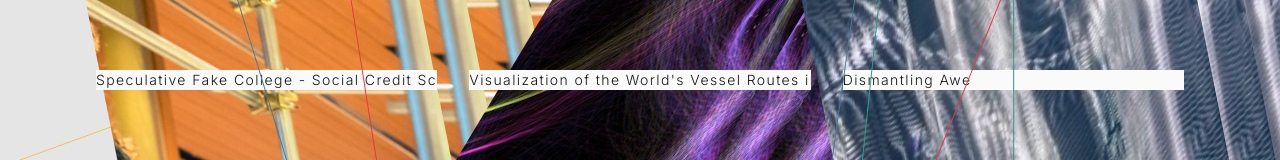
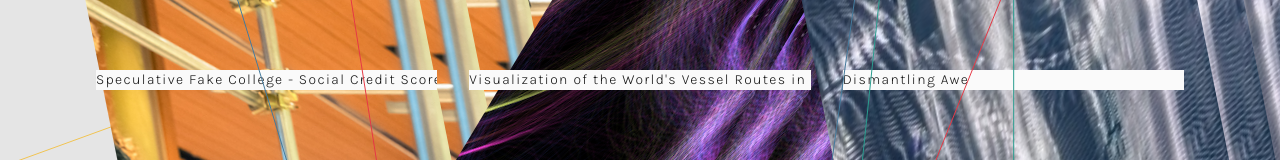
Before and after one commit to wakita-lab/web, a Next.js app: page / in a window 1280 px wide. Shown: the part 417-577 px from the top of the page. Built offline with nearby package versions, Linux system fonts and the light colour scheme.

Commit message:
fix: update font configuration to use Karla and adjust layout styles

```diff
--- a/src/app/layout.tsx
+++ b/src/app/layout.tsx
@@ -1,10 +1,11 @@
 import { Analytics } from '@vercel/analytics/react';
 import type { Metadata } from 'next';
-import { Inter } from 'next/font/google';
+import { Karla } from 'next/font/google';
 import './globals.css';
 import { Header } from '@/components/Header';
 
-const inter = Inter({ subsets: ['latin'], variable: '--font-inter', weight: 'variable' });
+// const inter = Inter({ subsets: ['latin'], variable: '--font-inter', weight: 'variable' });
+const karla = Karla({ subsets: ['latin'], variable: '--font-sans-en', weight: 'variable' });
 
 export const metadata: Metadata = {
   title: 'Akira Wakita Lab.',
@@ -17,8 +18,8 @@ export default function RootLayout({
   children: React.ReactNode;
 }>) {
   return (
-    <html lang="en" className={inter.variable}>
-      <body className="overflow-x-hidden overscroll-none font-inter text-sm font-light tracking-widest">
+    <html lang="en" className={karla.variable}>
+      <body className="overflow-x-hidden overscroll-none font-sans-en text-sm font-light tracking-widest">
         <Header />
         {children}
         <Analytics />
--- a/tailwind.config.ts
+++ b/tailwind.config.ts
@@ -15,8 +15,8 @@ export default {
         '20': 'repeat(20, minmax(0, 1fr))',
       },
       fontFamily: {
-        inter: ['var(--font-inter)', 'Inter', 'sans-serif'],
-        bevietnam: ['var(--font-be-vietnam-pro)', 'Be Vietnam Pro', 'sans-serif'],
+        'sans-en': ['var(--font-sans-en)', 'Inter', 'sans-serif'],
+        'sans-ja': ['var(--font-sans-ja)', 'Karla', 'sans-serif'],
       },
       colors: {
         background: 'var(--background)',
```
